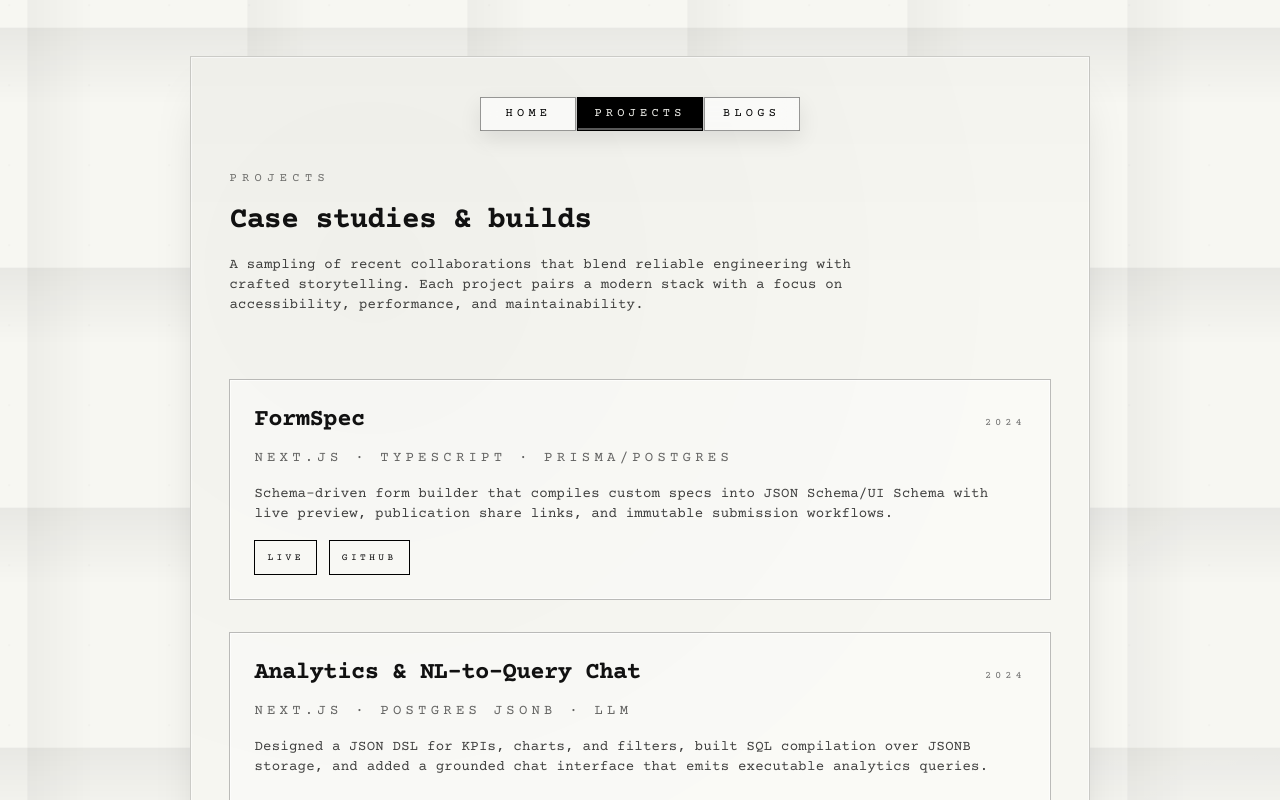
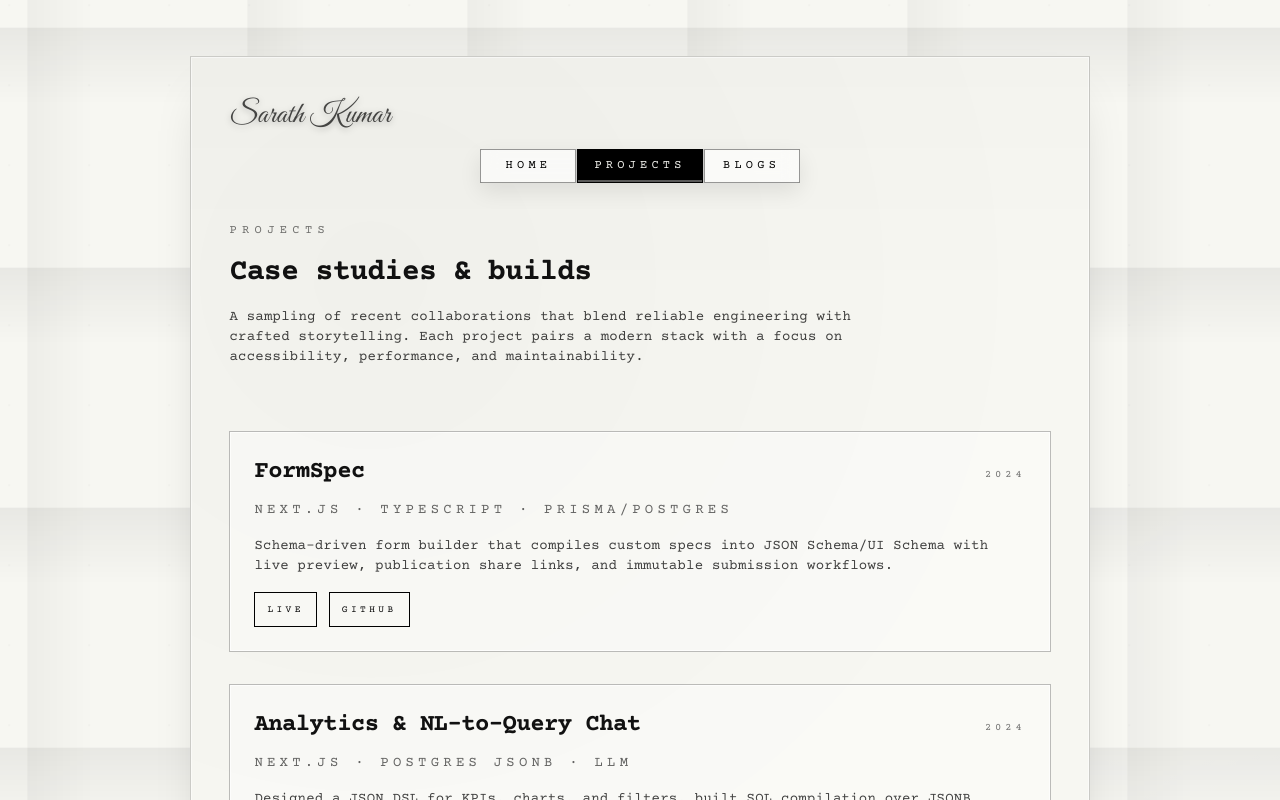
Before and after one commit to sarathkumar365/Personal-Portfolio, a Next.js app: page /projects in a window 1280 px wide. Shown: the top 800 px of the page. Built offline with nearby package versions, Linux system fonts and the light colour scheme.

Commit message:
feat: add signature watermark with delayed reveal

```diff
--- a/src/app/globals.css
+++ b/src/app/globals.css
@@ -80,6 +80,7 @@ body::before {
     linear-gradient(180deg, rgba(0, 0, 0, 0.015), transparent 22%),
     radial-gradient(circle at 20% 20%, var(--paper-fiber), transparent 60%),
     var(--paper-base);
+  position: relative;
   box-shadow:
     0 25px 50px -25px var(--paper-shadow),
     inset 0 0 0 1px rgba(255, 255, 255, 0.55);
--- a/src/app/layout.tsx
+++ b/src/app/layout.tsx
@@ -1,12 +1,18 @@
 import type { Metadata } from "next";
-import { Courier_Prime } from "next/font/google";
+import { Courier_Prime, Great_Vibes } from "next/font/google";
 import "./globals.css";
 import NavigationBar from "@/components/navigation";
+import SignatureMark from "@/components/signature-mark";
 
 const courierPrime = Courier_Prime({
   weight: ["400", "700"],
   subsets: ["latin"],
   variable: "--font-typewriter",
+});
+
+const signatureScript = Great_Vibes({
+  subsets: ["latin"],
+  weight: "400",
 });
 
 export const metadata: Metadata = {
@@ -25,6 +31,10 @@ export default function RootLayout({
       <body className={`${courierPrime.variable} antialiased`}>
         <div className="site-canvas">
           <div className="paper-sheet">
+            <SignatureMark
+              fontClass={signatureScript.className}
+              name="Sarath Kumar"
+            />
             <NavigationBar />
             <main className="page-content">{children}</main>
           </div>
--- a/src/app/page.tsx
+++ b/src/app/page.tsx
@@ -31,6 +31,22 @@ export default function Home() {
   }, [heroComplete]);
 
   useEffect(() => {
+    if (!heroComplete) {
+      return undefined;
+    }
+
+    const timeout = window.setTimeout(() => {
+      window.dispatchEvent(new Event("signature:show"));
+    }, 300);
+
+    return () => window.clearTimeout(timeout);
+  }, [heroComplete]);
+
+  useEffect(() => {
+    if (!heroComplete) {
+      return undefined;
+    }
+
     let ctx: GSAPContext | undefined;
     const tweens: GSAPTween[] = [];
     const triggers: ScrollTriggerType[] = [];
@@ -131,7 +147,7 @@ export default function Home() {
       tweens.forEach((tween) => tween.kill());
       triggers.forEach((trigger) => trigger.kill());
     };
-  }, []);
+  }, [heroComplete]);
 
   return (
     <div ref={containerRef} className="space-y-20">
@@ -145,14 +161,14 @@ export default function Home() {
           onComplete={handleHeroComplete}
         />
         <div
-          className={`max-w-2xl text-base text-black/80 transition-opacity duration-700 sm:text-lg ${
+          className={`max-w-2xl text-base text-black/80 transition-opacity duration-500 sm:text-lg ${
             heroComplete ? "opacity-100" : "opacity-0"
           }`}
         >
           {hero.summary}
         </div>
         <div
-          className={`space-y-1 text-sm uppercase tracking-[0.3em] text-black/70 transition-opacity duration-700 delay-100 ${
+          className={`space-y-1 text-sm uppercase tracking-[0.3em] text-black/70 transition-opacity duration-500 delay-75 ${
             heroComplete ? "opacity-100" : "opacity-0"
           }`}
         >
@@ -178,7 +194,7 @@ export default function Home() {
         </div>
 
         <div
-          className={`grid gap-4 transition-opacity duration-700 delay-200 sm:grid-cols-3 ${
+          className={`grid gap-4 transition-opacity duration-500 delay-[120ms] sm:grid-cols-3 ${
             heroComplete ? "opacity-100" : "opacity-0"
           }`}
         >
@@ -203,7 +219,7 @@ export default function Home() {
 
       <section
         data-page-section
-        className={`page-turn-section space-y-6 transition-opacity duration-700 delay-[350ms] ${
+        className={`page-turn-section space-y-6 transition-opacity duration-500 delay-[220ms] ${
           heroComplete ? "opacity-100" : "opacity-0"
         }`}
       >
@@ -240,7 +256,7 @@ export default function Home() {
 
       <section
         data-page-section
-        className={`page-turn-section grid gap-10 transition-opacity duration-700 delay-[450ms] lg:grid-cols-[2fr_1fr] ${
+        className={`page-turn-section grid gap-10 transition-opacity duration-500 delay-[280ms] lg:grid-cols-[2fr_1fr] ${
           heroComplete ? "opacity-100" : "opacity-0"
         }`}
       >
@@ -289,7 +305,7 @@ export default function Home() {
 
       <section
         data-page-section
-        className={`page-turn-section space-y-4 transition-opacity duration-700 delay-[550ms] ${
+        className={`page-turn-section space-y-4 transition-opacity duration-500 delay-[360ms] ${
           heroComplete ? "opacity-100" : "opacity-0"
         }`}
       >
--- /dev/null
+++ b/src/components/signature-mark.tsx
@@ -0,0 +1,39 @@
+"use client";
+
+import { useEffect, useState } from "react";
+
+type SignatureMarkProps = {
+  fontClass: string;
+  name: string;
+};
+
+const SIGNATURE_EVENT = "signature:show";
+
+export default function SignatureMark({ fontClass, name }: SignatureMarkProps) {
+  const [visible, setVisible] = useState(false);
+
+  useEffect(() => {
+    const reveal = () => setVisible(true);
+
+    window.addEventListener(SIGNATURE_EVENT, reveal);
+
+    const fallback = window.setTimeout(reveal, 3200);
+
+    return () => {
+      window.removeEventListener(SIGNATURE_EVENT, reveal);
+      window.clearTimeout(fallback);
+    };
+  }, []);
+
+  return (
+    <div className="pointer-events-none sticky top-5 z-40 mb-4 flex justify-start">
+      <span
+        className={`select-none text-2xl text-black/70 drop-shadow-[0_2px_3px_rgba(0,0,0,0.35)] transition-all duration-500 sm:text-3xl ${
+          fontClass
+        } ${visible ? "translate-y-0 opacity-100" : "-translate-y-2 opacity-0"}`}
+      >
+        {name}
+      </span>
+    </div>
+  );
+}
```
Also changed, not shown: 1 other file (tests, documents, lock files or other folders).
